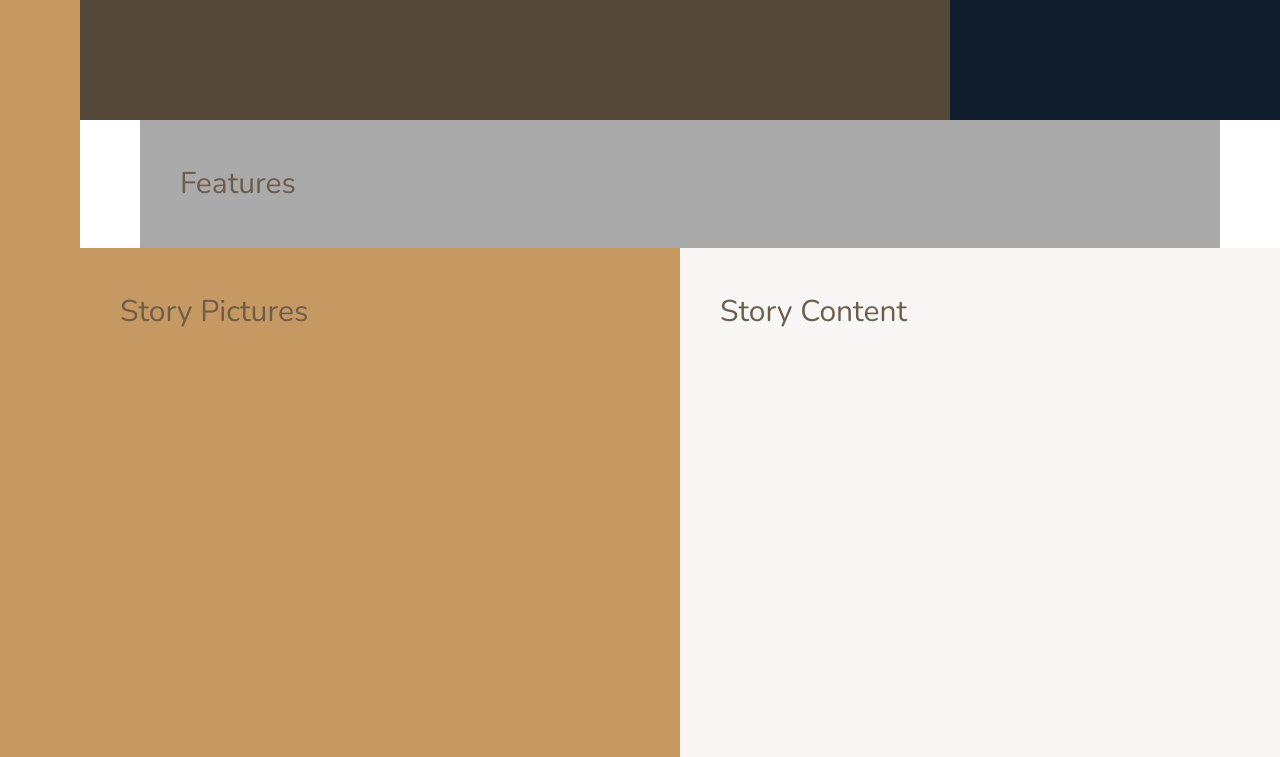
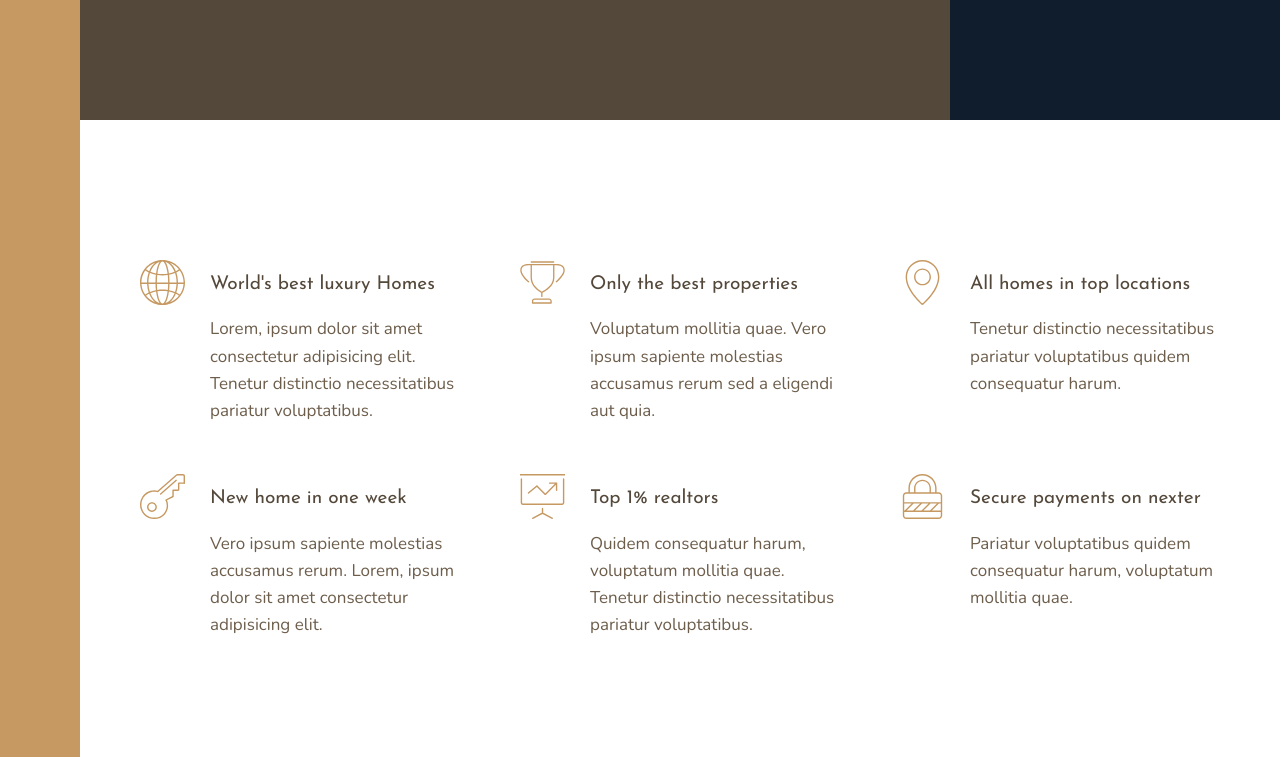
Before and after one commit to chrisrudge2002/sass-nexter, a website: page index.html in a window 1280 px wide. Shown: the part 520-1277 px from the top of the page. Drawn offline with nearby package versions, Linux system fonts and the light colour scheme.

Commit message:
Implement features section

```diff
--- a/index.html
+++ b/index.html
@@ -25,7 +25,66 @@
         </div>
 
         <section class="features">
-            Features
+            <div class="feature">
+                <svg class="feature__icon">
+                    <use xlink:href="img/sprite.svg#icon-global"></use>
+                </svg>
+                <h4 class="heading-4 heading-4--dark">World's best luxury Homes</h4>
+                <p class="feature__text">
+                    Lorem, ipsum dolor sit amet consectetur adipisicing elit. Tenetur distinctio necessitatibus pariatur voluptatibus.
+                </p>
+            </div>
+
+            <div class="feature">
+                <svg class="feature__icon">
+                    <use xlink:href="img/sprite.svg#icon-trophy"></use>
+                </svg>
+                <h4 class="heading-4 heading-4--dark">Only the best properties</h4>
+                <p class="feature__text">
+                    Voluptatum mollitia quae. Vero ipsum sapiente molestias accusamus rerum sed a eligendi aut quia.
+                </p>
+            </div>
+
+            <div class="feature">
+                <svg class="feature__icon">
+                    <use xlink:href="img/sprite.svg#icon-map-pin"></use>
+                </svg>
+                <h4 class="heading-4 heading-4--dark">All homes in top locations</h4>
+                <p class="feature__text">
+                    Tenetur distinctio necessitatibus pariatur voluptatibus quidem consequatur harum.
+                </p>
+            </div>
+
+            <div class="feature">
+                <svg class="feature__icon">
+                    <use xlink:href="img/sprite.svg#icon-key"></use>
+                </svg>
+                <h4 class="heading-4 heading-4--dark">New home in one week</h4>
+                <p class="feature__text">
+                    Vero ipsum sapiente molestias accusamus rerum. Lorem, ipsum dolor sit amet consectetur adipisicing elit.
+                </p>
+            </div>
+
+            <div class="feature">
+                <svg class="feature__icon">
+                    <use xlink:href="img/sprite.svg#icon-presentation"></use>
+                </svg>
+                <h4 class="heading-4 heading-4--dark">Top 1% realtors</h4>
+                <p class="feature__text">
+                    Quidem consequatur harum, voluptatum mollitia quae. Tenetur distinctio necessitatibus pariatur voluptatibus.
+                </p>
+            </div>
+
+            <div class="feature">
+                <svg class="feature__icon">
+                    <use xlink:href="img/sprite.svg#icon-lock"></use>
+                </svg>
+                <h4 class="heading-4 heading-4--dark">Secure payments on nexter</h4>
+                <p class="feature__text">
+                    Pariatur voluptatibus quidem consequatur harum, voluptatum mollitia quae.
+                </p>
+            </div>
+
         </section>
 
         <div class="story__pictures">
--- a/sass/_base.scss
+++ b/sass/_base.scss
@@ -35,12 +35,4 @@ html {
     display: grid;
     grid-template-rows: 80vh min-content 40vw repeat(3, min-content);
     grid-template-columns: [sidebar-start] 8rem [sidebar-end full-start] minmax(6rem, 1fr) [center-start] repeat(8, [col-start] minmax(min-content, 14rem) [col-end]) [center-end] minmax(6rem, 1fr) [full-end];
-
-
-
-    // TEMP
-    & > * {
-        padding: 4rem;
-        font-size: 3rem;
-    }
 }
--- a/sass/_features.scss
+++ b/sass/_features.scss
@@ -1,4 +1,27 @@
 .features {
-    background-color: $colour-grey-light-2;
+    align-items: start;
+    display: grid;
     grid-column: center-start / center-end;
+    grid-gap: 6rem;
+    grid-template-columns: repeat(auto-fit, minmax(25rem, 1fr));
+    margin: 15rem 0;
 }
+
+.feature {
+    display: grid;
+    grid-column-gap: 2.5rem;
+    grid-row-gap: 1.5rem;
+    grid-template-columns: min-content 1fr;
+
+    &__icon {
+        fill: $colour-primary;
+        grid-row: 1 / span 2;
+        height: 4.5rem;
+        transform: translateY(-1rem);
+        width: 4.5rem;
+    }
+
+    &__text {
+        font-size: 1.7rem;
+    }
+}
--- a/sass/_typography.scss
+++ b/sass/_typography.scss
@@ -0,0 +1,24 @@
+%heading {
+    font-family: $font-display;
+    font-weight: 400;
+}
+
+.heading-1 {
+    @extend %heading;
+}
+
+.heading-2 {
+    @extend %heading;
+}
+
+.heading-3 {
+    @extend %heading;
+}
+
+.heading-4 {
+    @extend %heading;
+    font-size: 1.9rem;
+
+    &--light { color: $colour-grey-light-1; }
+    &--dark { color: $colour-grey-dark-1; }
+}
```
Also changed, not shown: css/style.min.css.
